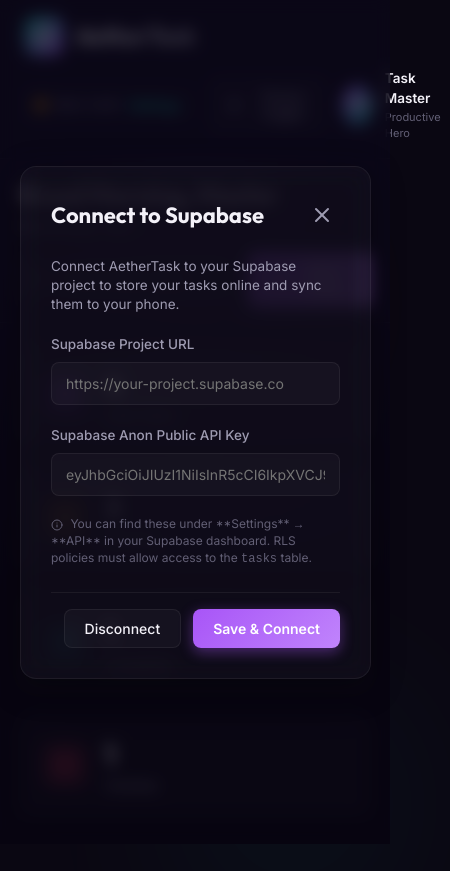
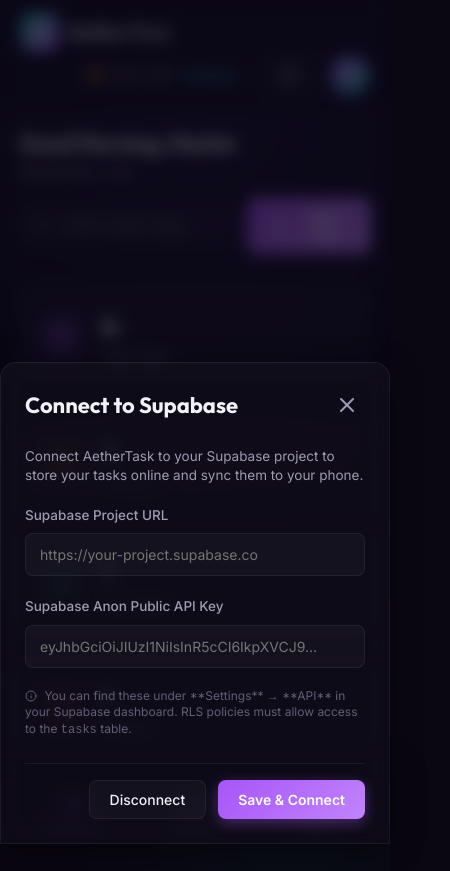
Before and after one commit to stglow37/UTM, a plain HTML site: page index.html in a window 390 px wide. Both pictures are taken after a click on the button "Settings". Shown: the whole page, 450 px wide, since content can reach past the window. Drawn offline with nearby package versions, Linux system fonts and the light colour scheme.

Commit message:
Enhance mobile UI/UX: sticky bottom navigation bar and slide-up bottom-sheet modals

```diff
--- a/style.css
+++ b/style.css
@@ -1938,27 +1938,116 @@
         height: auto;
         border-right: none;
         border-bottom: 1px solid var(--glass-border);
-        padding: 16px 24px;
+        padding: 12px 20px;
     }
 
     .sidebar-header {
-        margin-bottom: 12px;
-    }
-
+        margin-bottom: 0;
+        display: flex;
+        align-items: center;
+        justify-content: space-between;
+        width: 100%;
+    }
+
+    .logo-container {
+        gap: 8px;
+    }
+
+    .logo-text {
+        font-size: 19px;
+    }
+
+    /* Mobile Bottom Navigation Bar */
     .sidebar-nav {
-        display: none; /* simple hidden nav for mobile workspace simplicity */
+        display: block !important;
+        position: fixed;
+        bottom: 0;
+        left: 0;
+        right: 0;
+        height: 64px;
+        background: rgba(10, 7, 18, 0.9);
+        backdrop-filter: blur(20px);
+        -webkit-backdrop-filter: blur(20px);
+        border-top: 1px solid var(--glass-border);
+        padding: 0 12px;
+        z-index: 99;
+        box-shadow: 0 -8px 32px rgba(0, 0, 0, 0.5);
+    }
+
+    .sidebar-nav ul {
+        display: flex;
+        justify-content: space-around;
+        align-items: center;
+        height: 100%;
+        margin-bottom: 0;
+    }
+
+    .sidebar-nav li {
+        margin-bottom: 0;
+        flex: 1;
+        display: flex;
+        justify-content: center;
+    }
+
+    .nav-btn {
+        display: flex;
+        flex-direction: column;
+        align-items: center;
+        justify-content: center;
+        gap: 3px;
+        padding: 6px 0;
+        font-size: 10px;
+        height: 100%;
+        color: var(--text-secondary);
+        width: 100%;
+        background: transparent !important;
+        border: none !important;
+    }
+
+    .nav-btn i {
+        width: 20px;
+        height: 20px;
+    }
+
+    .nav-btn.active {
+        color: var(--accent-violet);
+        font-weight: 600;
+        border-bottom: 2px solid var(--accent-violet);
+        border-left: none;
+        padding-left: 16px;
+        padding-right: 16px;
+        border-radius: 0;
+    }
+
+    .nav-section-title,
+    #sidebar-categories {
+        display: none !important;
     }
 
     .sidebar-footer {
         flex-direction: row;
-        justify-content: space-between;
+        justify-content: flex-end;
         align-items: center;
         border-top: none;
         padding-top: 0;
+        gap: 12px;
     }
 
     .theme-toggle-container {
         width: auto;
+    }
+
+    .theme-btn span,
+    .user-info {
+        display: none; /* Keep top bar clean and minimal on mobile */
+    }
+
+    .user-profile {
+        gap: 0;
+    }
+
+    .main-content {
+        padding-bottom: 64px; /* Buffer for bottom nav */
     }
 
     .top-bar {
@@ -1968,6 +2057,10 @@
         gap: 16px;
     }
 
+    .welcome-section h1 {
+        font-size: 22px;
+    }
+
     .actions-section {
         justify-content: space-between;
     }
@@ -1978,17 +2071,25 @@
     }
 
     .view-viewport {
-        padding: 20px;
+        padding: 16px;
+        padding-bottom: 32px;
     }
 
     .tasks-control-bar {
         flex-direction: column;
         align-items: stretch;
+        padding: 16px;
+        gap: 14px;
+    }
+
+    .control-group {
+        flex-wrap: wrap;
     }
 
     .control-group.right-align {
         margin-left: 0;
         flex-wrap: wrap;
+        width: 100%;
     }
 
     .select-wrapper {
@@ -1997,6 +2098,26 @@
 
     .select-wrapper select {
         width: 100%;
+    }
+
+    /* Mobile Bottom-sheet Modal Drawer */
+    .modal-overlay {
+        align-items: flex-end;
+    }
+
+    .modal-container {
+        width: 100%;
+        max-width: 100%;
+        border-radius: var(--border-radius-md) var(--border-radius-md) 0 0;
+        margin: 0;
+        max-height: 88vh;
+        transform: translateY(100%) scale(1);
+        transition: transform 0.3s cubic-bezier(0.4, 0, 0.2, 1);
+        padding: 24px;
+    }
+
+    .modal-overlay.active .modal-container {
+        transform: translateY(0) scale(1);
     }
 }
 
```
